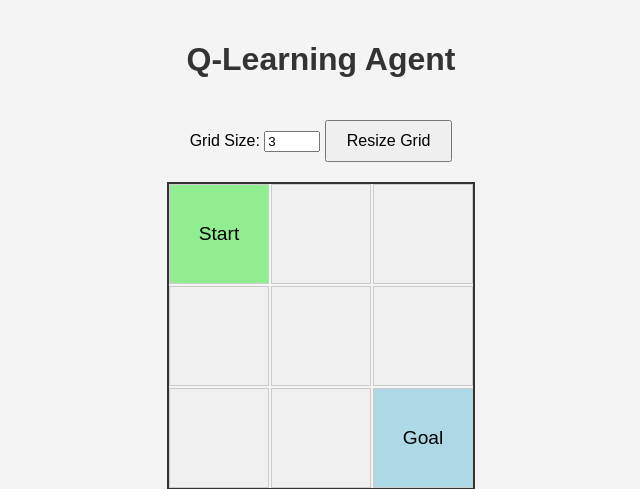
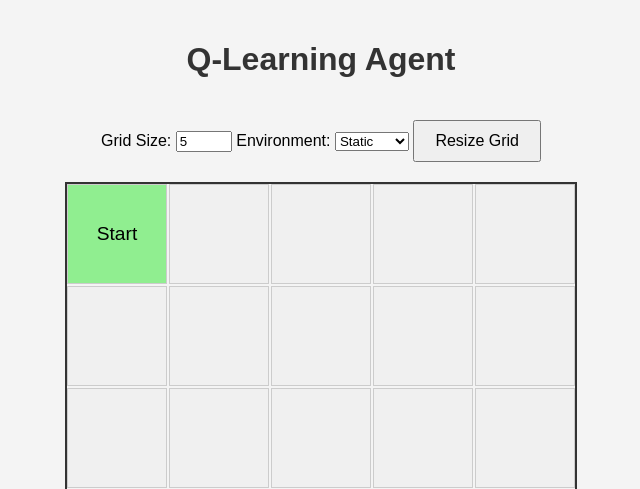
Before and after one commit to sajja/ai_playground, a Flask app: page / in a window 1280 px wide. Shown: the top 489 px of the page, without its empty margins (319-959 px from the left). Run offline with Flask 3, Linux system fonts and the light colour scheme.

Commit message:
fixed errors

```diff
--- a/qlearn/q-learning-visualizer/app.py
+++ b/qlearn/q-learning-visualizer/app.py
@@ -1,10 +1,8 @@
-import os
 from flask import Flask, render_template, jsonify, request
-
-from q_learning.agent import QLearningAgent
+from q_learning.agent import QLearningAgent, DynamicQLearningAgent
 
 app = Flask(__name__)
-agent = QLearningAgent(size=3)
+agent = QLearningAgent(size=5)
 
 @app.route('/')
 def index():
@@ -15,33 +13,32 @@ def train():
     agent.train()
     return jsonify(success=True)
 
+@app.route('/get_path', methods=['GET'])
+def get_path():
+    path, done, final_state = agent.test_policy()
+    return jsonify({
+        "path": path,
+        "done": done,
+        "final_state": final_state
+    })
+
 @app.route('/resize', methods=['POST'])
 def resize():
     global agent
-    size = request.json.get('size', 3)
-    agent = QLearningAgent(size=size)
+    size = request.json.get('size', 5)
+    env_type = request.json.get('env_type', 'static')
+    if env_type == 'dynamic':
+        agent = DynamicQLearningAgent(size=size)
+    else:
+        agent = QLearningAgent(size=size)
     return jsonify(success=True)
 
 @app.route('/get_q_table', methods=['GET'])
 def get_q_table():
-    # Convert tuple keys to strings for JSON serialization
+    # The Q-table keys are tuples, which are not directly JSON serializable.
+    # Convert them to strings.
     q_table_serializable = {str(k): v for k, v in agent.Q.items()}
     return jsonify(q_table_serializable)
 
-@app.route('/get_path', methods=['GET'])
-def get_path():
-    path = []
-    state = agent.START
-    done = False
-    steps = 0
-    while not done and steps < agent.grid_size * agent.grid_size * 2:
-        action = agent.choose_action(state, epsilon=0)  # Greedy action
-        path.append({'state': state, 'action': action})
-        state, _, done = agent.step(state, action)
-        steps += 1
-    if done:
-        path.append({'state': state, 'action': 'done'})
-    return jsonify(path=path)
-
 if __name__ == '__main__':
     app.run(debug=True)
--- a/qlearn/q-learning-visualizer/q_learning/agent.py
+++ b/qlearn/q-learning-visualizer/q_learning/agent.py
@@ -66,12 +66,41 @@ class QLearningAgent:
         done = (new_state == self.GOAL)
         return new_state, reward, done
 
-    def test_policy(self, steps=10):
+    def test_policy(self):
+        path = []
         state = self.START
         done = False
-        path = []
-        while not done and len(path) < steps:
-            action = self.choose_action(state, epsilon=0)  # greedy (no exploration)
-            path.append((state, action))
-            state, reward, done = self.step(state, action)
+        steps = 0
+        while not done and steps < self.grid_size * self.grid_size * 2:
+            action = self.choose_action(state, epsilon=0)  # Greedy action
+            path.append({'state': state, 'action': action})
+            state, _, done = self.step(state, action)
+            steps += 1
+        if done:
+            path.append({'state': state, 'action': 'done'})
         return path, done, state
+
+class DynamicQLearningAgent(QLearningAgent):
+    def __init__(self, size=5):
+        super().__init__(size)
+        self.obstacle = None
+        self.place_obstacle()
+
+    def place_obstacle(self):
+        while True:
+            self.obstacle = (random.randint(0, self.grid_size - 1), random.randint(0, self.grid_size - 1))
+            if self.obstacle != self.START and self.obstacle != self.GOAL:
+                break
+
+    def step(self, state, action):
+        new_state, reward, done = super().step(state, action)
+
+        if new_state == self.obstacle:
+            reward = -1  # Penalty for hitting an obstacle
+            # Go back to the previous state
+            return state, reward, False
+
+        if done:
+            self.place_obstacle() # Move obstacle for next episode
+
+        return new_state, reward, done
--- a/qlearn/q-learning-visualizer/static/js/script.js
+++ b/qlearn/q-learning-visualizer/static/js/script.js
@@ -6,10 +6,11 @@ document.addEventListener('DOMContentLoaded', () => {
     const runBtn = document.getElementById('run-btn');
     const gridSizeInput = document.getElementById('grid-size');
     const resizeBtn = document.getElementById('resize-btn');
+    const envTypeSelect = document.getElementById('env-type');
 
-    let gridSize = 3;
+    let gridSize = 5;
     let start = [0, 0];
-    let goal = [2, 2];
+    let goal = [4, 4];
 
     function createGrid(size) {
         gridContainer.innerHTML = '';
@@ -41,15 +42,16 @@ document.addEventListener('DOMContentLoaded', () => {
 
     resizeBtn.addEventListener('click', () => {
         const newSize = parseInt(gridSizeInput.value);
+        const envType = envTypeSelect.value;
         createGrid(newSize);
         fetch('/resize', {
             method: 'POST',
             headers: {
                 'Content-Type': 'application/json',
             },
-            body: JSON.stringify({ size: newSize }),
+            body: JSON.stringify({ size: newSize, env_type: envType }),
         }).then(() => {
-            alert(`Grid resized to ${newSize}x${newSize}. Agent reset.`);
+            alert(`Grid resized to ${newSize}x${newSize} with ${envType} environment. Agent reset.`);
         });
     });
 
--- a/qlearn/q-learning-visualizer/templates/index.html
+++ b/qlearn/q-learning-visualizer/templates/index.html
@@ -10,7 +10,12 @@
     <h1>Q-Learning Agent</h1>
     <div class="controls">
         <label for="grid-size">Grid Size:</label>
-        <input type="number" id="grid-size" value="3" min="2" max="10">
+        <input type="number" id="grid-size" value="5" min="2" max="10">
+        <label for="env-type">Environment:</label>
+        <select id="env-type">
+            <option value="static">Static</option>
+            <option value="dynamic">Dynamic</option>
+        </select>
         <button id="resize-btn">Resize Grid</button>
     </div>
     <div id="grid-container"></div>
```
